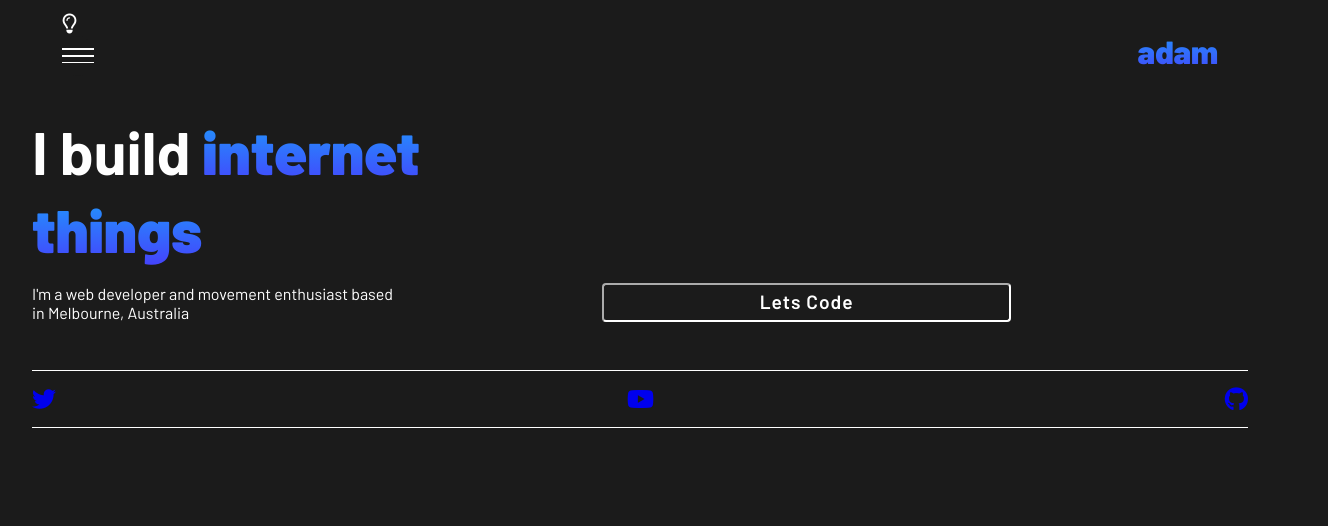
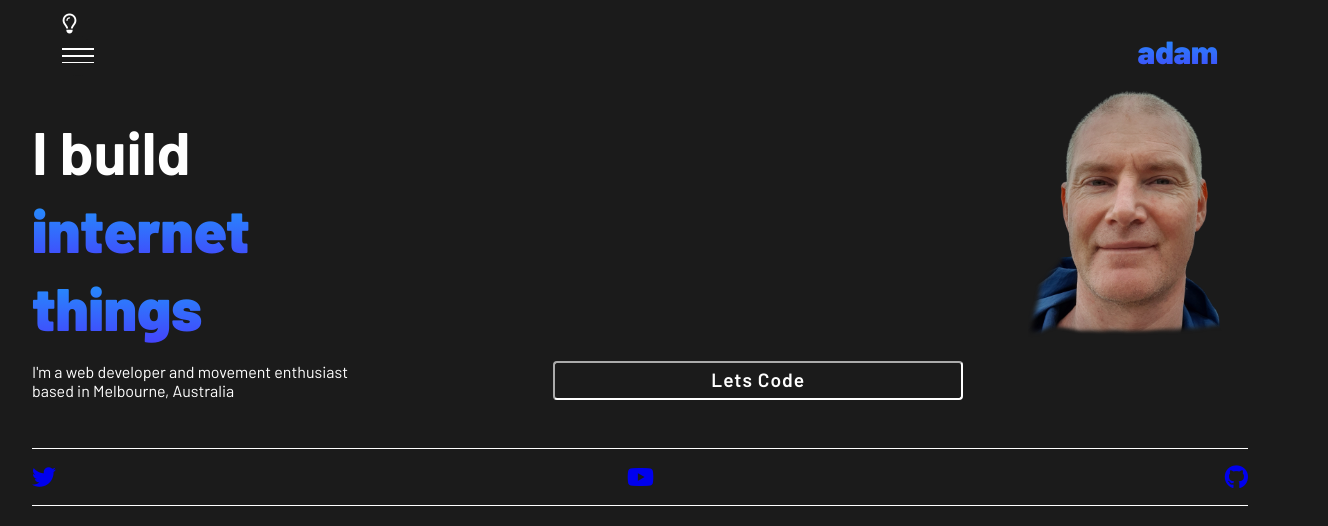
Before and after one commit to adamjralph/adam-ralph-portfolio-alpha, an Astro site: page / in a window 1280 px wide. Shown: the whole page, 1328 px wide, since content can reach past the window. Built offline with nearby package versions, Linux system fonts and the light colour scheme; Astro itself is replaced by a stand-in of ours.

Commit message:
added profile-image

```diff
--- a/src/components/Hero.astro
+++ b/src/components/Hero.astro
@@ -1,14 +1,21 @@
 ---
 import("../styles/global.scss")
 import("../styles/header.scss")
+// import("../images/adam-removebg-preview.png")
 ---
 
 <div class="container-mobile">
   <main id="main" class="main">
     <section id="hero" class="hero">
       <!-- <h1 class="hero__heading">Hello adventurer,</h1> -->
+      <!-- <img
+        class="profile-image"
+        src="../images/adam-removebg-preview.png"
+        alt="profile image"
+      /> -->
       <div class="hero__content">
         <div class="hero-text">
+          <div class="hero__image"></div>
           <h1 class="hero__heading hero__heading--2">
             I build <span class="text-gradient">
               <a href="#"> internet things</a>
@@ -57,16 +64,34 @@ import("../styles/header.scss")
 
 <style>
   .hero {
+    position: relative;
     opacity: 1;
     margin-block-start: 3rem;
     background-color: var(--color-bg);
     transition: opacity 0.3s ease;
   }
 
+  .hero__image {
+    position: absolute;
+    top: -6rem;
+    right: -3rem;
+    background-image: url("../images/adam-removebg-processed.png");
+
+    height: 340px;
+    width: 300px;
+    background-repeat: no-repeat;
+    background-position: center;
+    background-size: cover;
+    margin-left: -50px;
+    z-index: -1;
+  }
+
   .hero__content {
+    position: relative;
     display: flex;
     align-items: flex-end;
     margin-block-end: 3rem;
+    z-index: 1;
   }
 
   .hero__heading {
@@ -77,6 +102,8 @@ import("../styles/header.scss")
     max-width: 70%;
     color: var(--color-bg);
     font-size: var(--font-size-lg);
+    margin-inline-end: -100px;
+    z-index: 1;
   }
 
   .hero__heading--2 {
@@ -107,6 +134,8 @@ import("../styles/header.scss")
 
   .hero__action {
     display: flex;
+    position: absolute;
+    top: 100px;
     align-items: baseline;
     justify-content: center;
     /* padding-block-start: 3rem; */
```
Also changed, not shown: src/images/adam-removebg-preview-reversed.png (added), src/images/adam-removebg-preview.png (added), src/images/adam-removebg-processed.png (added).
